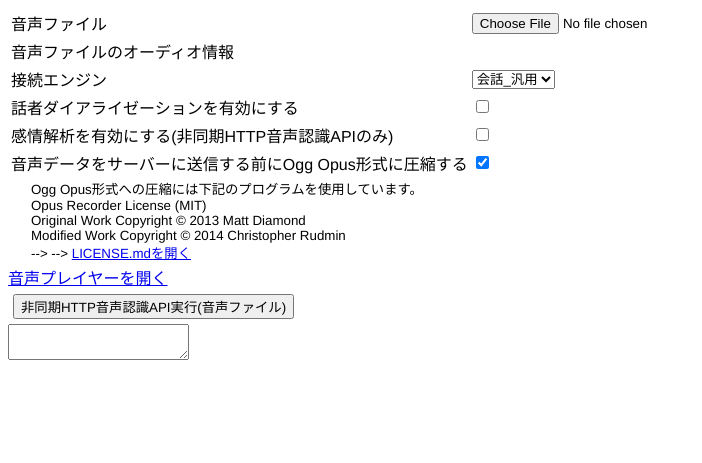
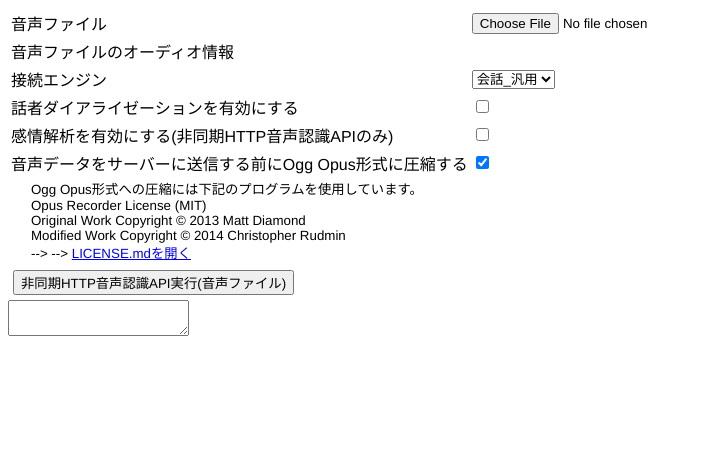
Before and after one commit to myoshida-2024/1on1upgrade250117, a PHP site: page / in a window 1280 px wide. Shown: the top 463 px of the page, without its empty margins (0-702 px from the left). Run offline with PHP 8.4, Linux system fonts and the light colour scheme; some libraries are stand-ins or nearby versions.

Commit message:
音声プレイヤーを開くを消す

```diff
--- a/index.php
+++ b/index.php
@@ -133,7 +133,7 @@ $appKey = $_ENV['APPKEY'] ?? '';
         </tbody>
     </table>
     <div>
-        <a href="player.html" rel="noopener noreferrer" target="_blank">音声プレイヤーを開く</a>
+        <!-- <a href="player.html" rel="noopener noreferrer" target="_blank">音声プレイヤーを開く</a> -->
         <div>
             <button id="executeAsyncButton">非同期HTTP音声認識API実行(音声ファイル)</button><br>
             <!-- <button id="startWrpButton">WebSocket音声認識API開始(マイク or システム)</button> -->
```
